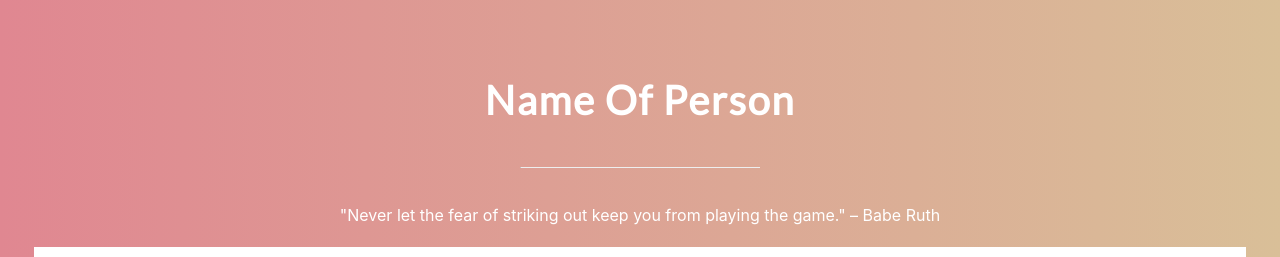
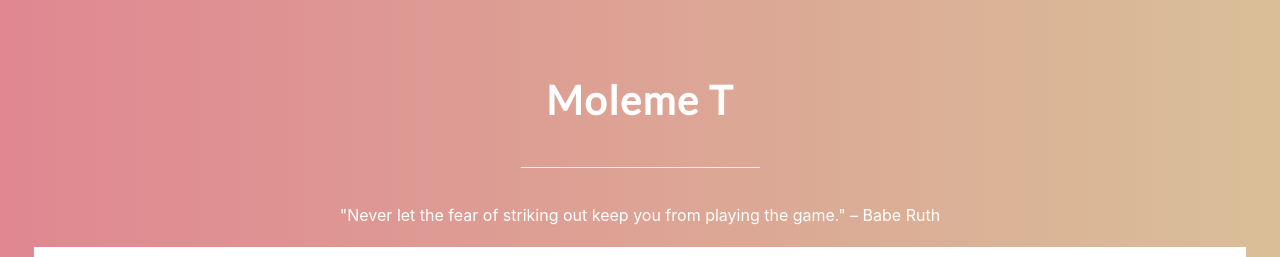
Before and after one commit to Tumi-Moleme/Image-slider, a plain HTML site: page index.html in a window 1280 px wide. Shown: the top 257 px of the page. Drawn offline with Linux system fonts and the light colour scheme.

Commit message:
Edited readme file

```diff
--- a/index.html
+++ b/index.html
@@ -12,9 +12,9 @@
 
 <body>
   <div class="header-info">
-    <h2>Name of Person</h2>
+    <h2>Moleme T</h2>
     <hr class="divider">
-    <p>"Never let the fear of striking out keep you from playing the game." –  Babe Ruth</p>
+    <p>"Never let the fear of striking out keep you from playing the game." – Babe Ruth</p>
   </div>
   <main>
     <div class="section">
```
